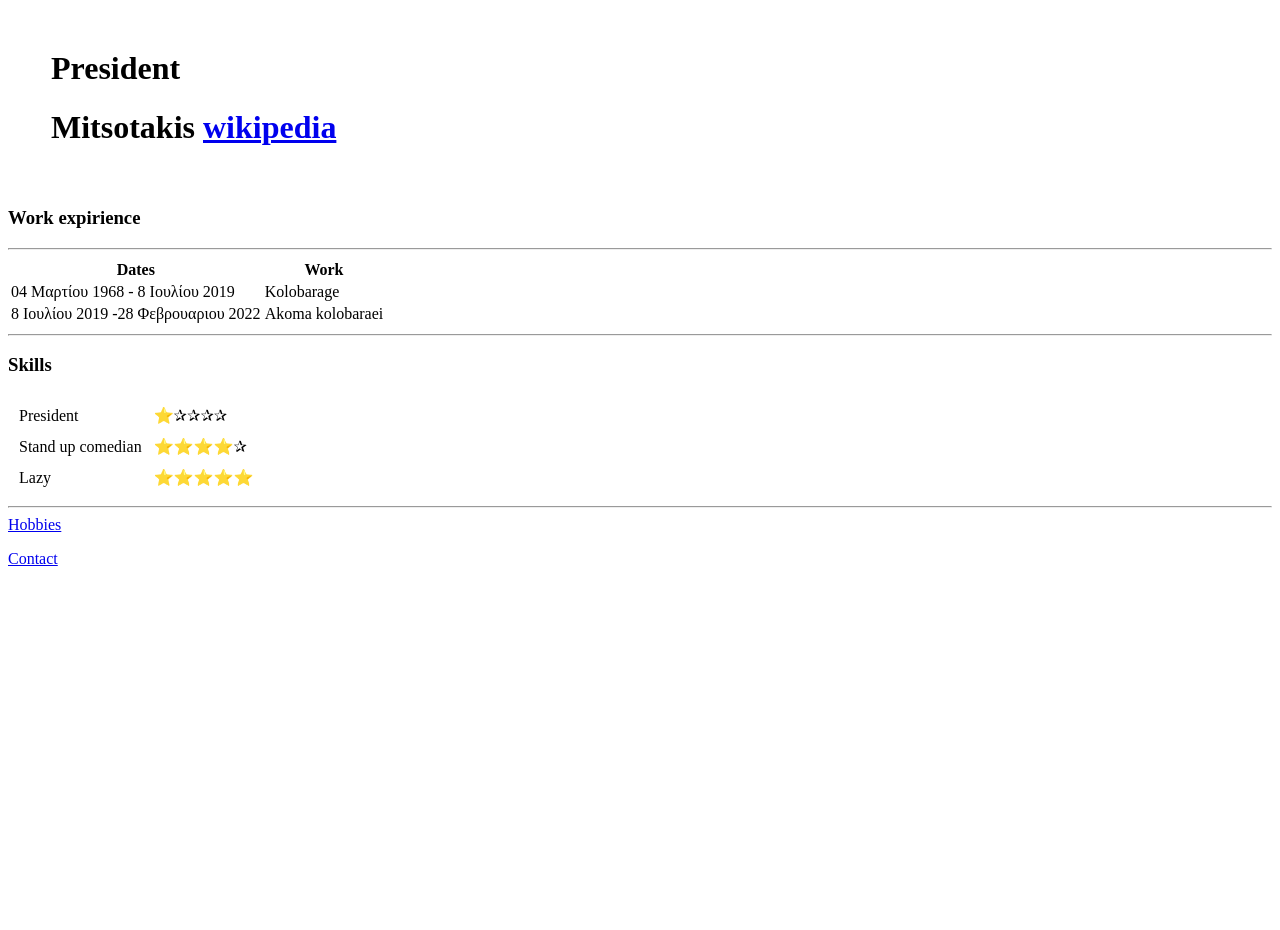
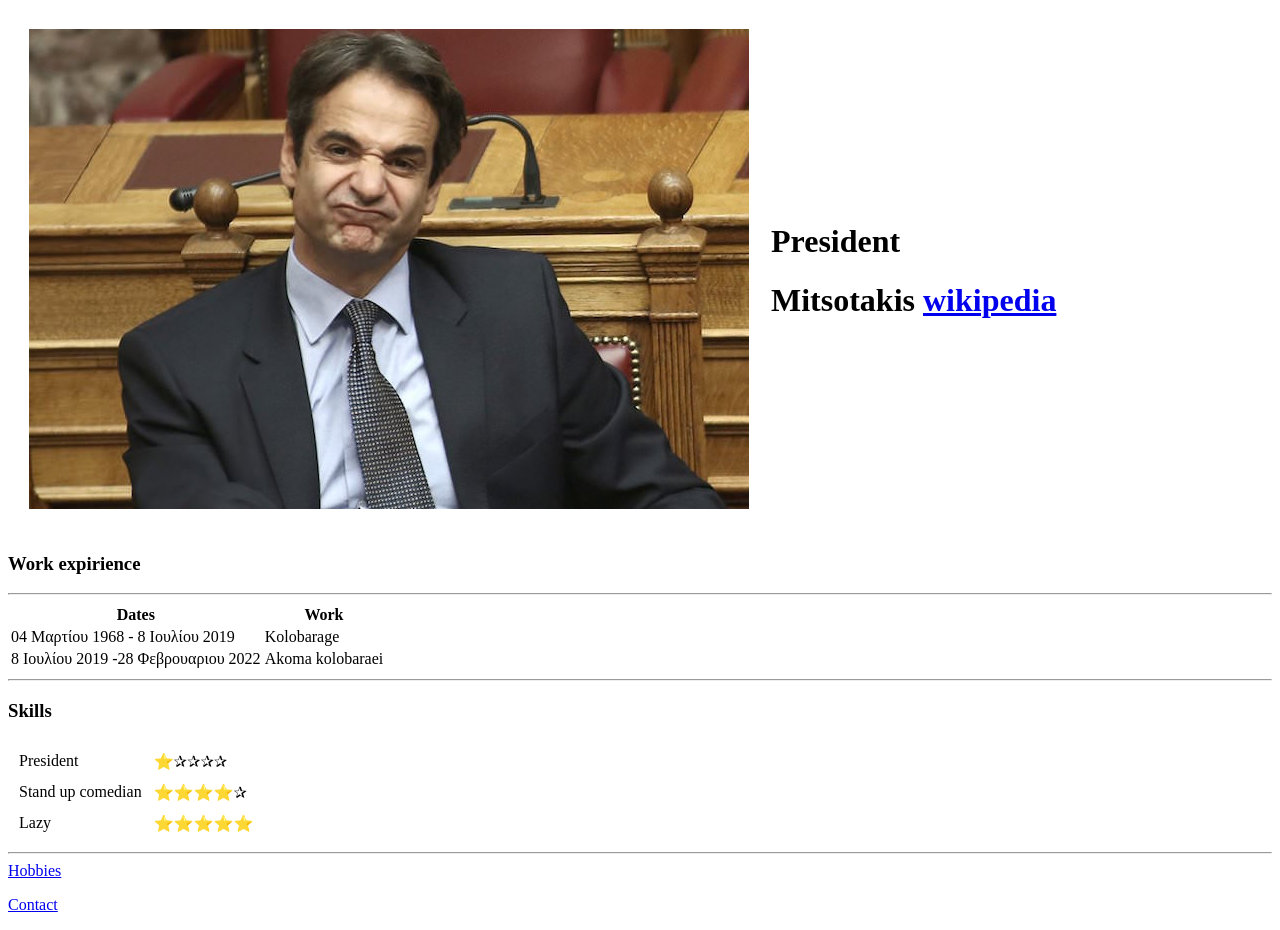
Before and after one commit to psixakias/CV, a plain HTML site: page index.html in a window 1280 px wide. Before the commit the page ends 800 px from the top, so only its background shows below. Drawn offline with Linux system fonts and the light colour scheme.

Commit message:
Update index.html

```diff
--- a/index.html
+++ b/index.html
@@ -8,7 +8,7 @@
   <body>
     <table cellspacing=20>
       <tr>
-        <td><img src="mitsotakis.jpg" alt=""></td>
+        <td><img src="images/mitsotakis.jpg" alt=""></td>
         <td><h1>President</h1><h1>Mitsotakis
           <a href="https://el.wikipedia.org/wiki/%CE%9A%CF%85%CF%81%CE%B9%CE%AC%CE%BA%CE%BF%CF%82_%CE%9C%CE%B7%CF%84%CF%83%CE%BF%CF%84%CE%AC%CE%BA%CE%B7%CF%82">wikipedia</a></h1>
         </td>
```
